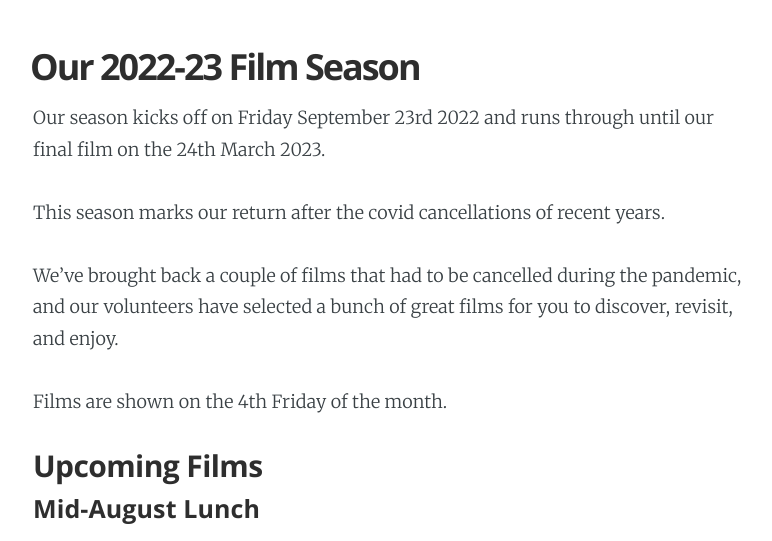
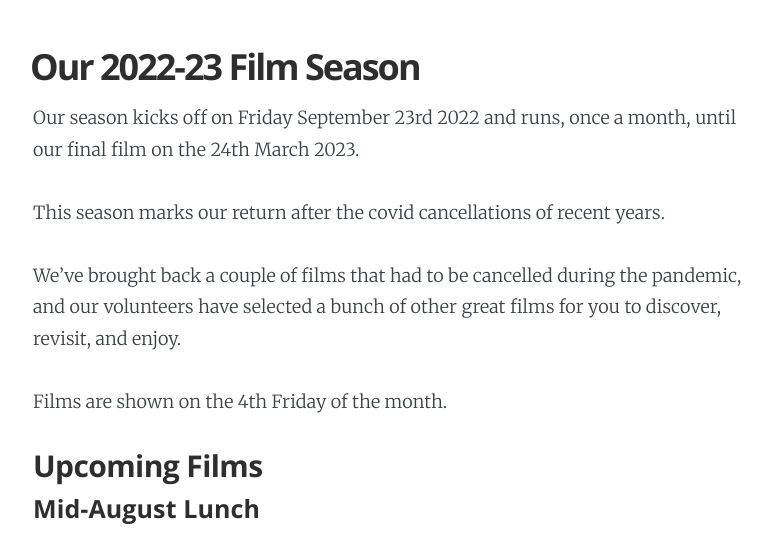
Before and after one commit to caprenter/shipley-film-society, a Jekyll site: the page built from index.md, in a window 1280 px wide and 900 px high, scrolled down 729 px, cut to the strip 154-695 px from the top of the window. Shown: the whole strip, without its empty margins (252-1024 px from the left). Built offline with Jekyll 4.4.1, drawn with Linux system fonts in a browser that asks for light colours; nearby versions of some CDN libraries; comment, search, counter and statistics services are not loaded.

```diff
--- a/_data/films.csv
+++ b/_data/films.csv
@@ -27,13 +27,13 @@ edukators,Edukators,2018-01-27,19:30:00,20:00:00,4,3,,15,resources/edukators.jpg
 enemy_within,Enemy Within,2016-01-15,19:30:00,20:00:00,4,3,,,resources/enemywithinbackdrop.jpg,,,,
 force_majeure,Force Majeure,2018-12-07,19:30:00,20:00:00,4,3,,15,resources/forcemajeure3.jpg,,https://www.youtube.com/embed/fjjzVbTBF8o,,
 hands_up,Hands Up,2016-10-14,19:30:00,20:00:00,4,3,,,resources/handsupbackdrop.jpg,,https://www.youtube.com/embed/Ji7ZlzNXpzI,,
-hangmen_also_die,Hangmen Also Die,2016-02-26,,,,,,,,,,,
-head_hunters,Head Hunters,2017-03-31,19:30:00,20:00:00,4,3,,PG,resources/hangmenbackdrop.jpg,,https://www.youtube.com/embed/5am704I0zkM,,
+hangmen_also_die,Hangmen Also Die,2016-02-26,,,,,,,resources/hangmenbackdrop.jpg,,,,
+head_hunters,Head Hunters,2017-03-31,19:30:00,20:00:00,4,3,,PG,resources/headhuntersbackdrop.jpg,,https://www.youtube.com/embed/5am704I0zkM,,
 if,If,2016-11-11,19:30:00,20:00:00,4,3,,15,resources/ifbackground.jpg,,,,
 intouchables,Intouchables,2015-12-18,19:30:00,20:00:00,4,3,,n/a,resources/intouchablesbackdrop.jpg,,,,
 liberation_day,Liberation Day,2019-02-15,19:30:00,20:00:00,4,3,,n/a,resources/liberationday1.jpg,,https://www.youtube.com/embed/WBuYjttUQn8,,
 lobster,Lobster,2016-09-09,19:30:00,20:00:00,4,3,,15,resources/lobsterbackdrop.jpg,,,,
-loneliness,Loneliness,2018-11-02,19:30:00,20:00:00,4,3,,12,resources/loneliness4.jpg,,,,
+loneliness,The Loneliness of the Long Distance Runner,2018-11-02,19:30:00,20:00:00,4,3,,12,resources/loneliness4.jpg,,,,
 man_with_a_movie_camera,Man With A Movie Camera,2019-10-04,19:30:00,20:00:00,4,3,,U,resources/manwithamoviecamerabackground.jpg,,https://www.youtube.com/embed/BtTlgxtoqhg,,
 memories,Memories,2017-09-30,19:30:00,20:00:00,4,3,,15,resources/memories.png,,https://www.youtube.com/embed/dTnyhLywdJc,,
 nae-pasaran,Nae Pasaran,2019-01-18,,,"For admission, please bring the value of a cinema ticket in non-perishable food and/or cash. ",,,15,resources/NaePasaranbackdrop.jpg,,https://www.youtube.com/embed/VD6d0xKZNRg,,
--- a/_includes/main.md
+++ b/_includes/main.md
@@ -19,11 +19,11 @@
   <section class="main-page">
 <div markdown="1">
 
-Our season kicks off on Friday September 23rd 2022 and runs through until our final film on the 24th March 2023.
+Our season kicks off on Friday September 23rd 2022 and runs, once a month, until our final film on the 24th March 2023.
 
 This season marks our return after the covid cancellations of recent years.
 
-We've brought back a couple of films that had to be cancelled during the pandemic, and our volunteers have selected a bunch of great films for you to discover, revisit, and enjoy.
+We've brought back a couple of films that had to be cancelled during the pandemic, and our volunteers have selected a bunch of other great films for you to discover, revisit, and enjoy.
 
 Films are shown on the 4th Friday of the month.
 
```
